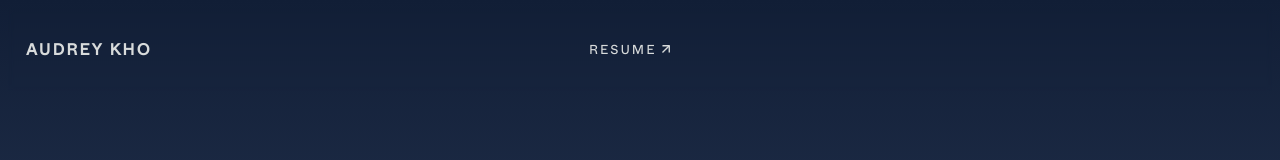
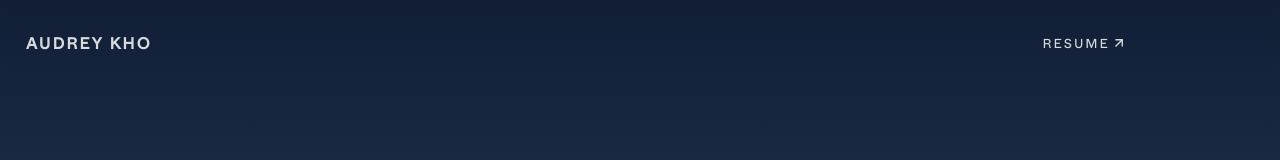
Before and after one commit to audrey-kho/audrey-kho.github.io, a React (Create React App) app: page / in a window 1280 px wide. Shown: the top 160 px of the page. Built offline with nearby package versions, Linux system fonts and the light colour scheme; some icons are missing.

Commit message:
dropdown menu

```diff
--- a/package.json
+++ b/package.json
@@ -7,6 +7,7 @@
     "@testing-library/jest-dom": "^5.14.1",
     "@testing-library/react": "^11.2.7",
     "@testing-library/user-event": "^12.8.3",
+    "clsx": "^1.1.1",
     "react": "^17.0.2",
     "react-dom": "^17.0.2",
     "react-ionicons": "^4.2.0",
--- a/src/App.js
+++ b/src/App.js
@@ -1,22 +1,41 @@
 import LinkArrow from "./assets/LinkArrow";
-import { Mail, LogoLinkedin, LogoGithub, ChevronDownSharp } from "react-ionicons";
+import { Mail, LogoLinkedin, LogoGithub, MenuOutline } from "react-ionicons";
 import About from "./components/About";
-import styled from "styled-components";
+import styled, { keyframes } from "styled-components";
 import Work from "./components/Work";
+import { useState, useEffect, useRef } from "react";
+import clsx from "clsx";
 
 export default function App() {
+  const [open, setOpen] = useState(false);
+  const ref = useRef(null);
+
+  useEffect(() => {
+    const checkIfClickedOutside = e => {
+      if (open && ref.current && !ref.current.contains(e.target)) {
+        setOpen(false)
+      }
+    }
+
+    document.addEventListener("mousedown", checkIfClickedOutside)
+
+    return () => {
+      document.removeEventListener("mousedown", checkIfClickedOutside)
+    }
+  }, [open])
+
   return (
     <>
       <NavStyles>
         <h2>AUDREY KHO</h2>
-        <div className="external">
+        <div className="main-menu">
           <a
             href="https://drive.google.com/file/d/1K4P0W8m9sU6cNN-XS0x6gC4wB7RACUpC/view"
             target="_blank"
             rel="noreferrer"
           >
             RESUME
-            <LinkArrow width={15} height={15} stroke={2}/>
+            <LinkArrow width={15} height={15} stroke={2} />
           </a>
           <a href="mailto:audreyckho@gmail.com" target="_blank" rel="noreferrer">
             <Mail color="#d8dbdb" width="26px" height="24px" />
@@ -28,18 +47,50 @@ export default function App() {
             <LogoGithub color="#d8dbdb" width="24px" height="24px" />
           </a>
         </div>
-        <a>
-          <ChevronDownSharp color="#d8dbdb" width="16px" height="16px"/>
-        </a>
+        <button className="mobile-menu" ref={ref}>
+          <MenuOutline color="#d8dbdb" width="22px" height="22px" onClick={() => {setOpen(!open)}}/>
+
+          <div className={clsx({"mobile-dropdown": true, "hidden": !open})}>
+            <a
+              href="https://drive.google.com/file/d/1K4P0W8m9sU6cNN-XS0x6gC4wB7RACUpC/view"
+              target="_blank"
+              rel="noreferrer"
+              onClick={() => {setOpen(false)}}
+            >
+              RESUME
+            </a>
+            <a href="mailto:audreyckho@gmail.com" target="_blank" rel="noreferrer" onClick={() => {setOpen(false)}}>
+              E-MAIL
+            </a>
+            <a href="https://www.linkedin.com/in/audrey-kho/" target="_blank" rel="noreferrer" onClick={() => {setOpen(false)}}>
+              LINKEDIN
+            </a>
+            <a href="https://github.com/audrey-kho" target="_blank" rel="noreferrer" onClick={() => {setOpen(false)}}>
+              GITHUB
+            </a>
+          </div>
+        </button>
       </NavStyles>
       <About />
-      <Work/>
+      <Work />
       <FooterStyles>
         <h5>&copy; AUDREY KHO 2021</h5>
       </FooterStyles>
     </>
   );
 }
+
+const dropdown = keyframes`
+  from {
+    transform: translateY(-6px);
+    opacity: 0.4;
+  }
+
+  to {
+    transform: translateY(0px);
+    opacity: 1;
+  }
+`
 
 const NavStyles = styled.nav`
   display: flex;
@@ -56,7 +107,7 @@ const NavStyles = styled.nav`
 
   h2 {
     font-size: 16px;
-    margin: 30px 0;
+    margin: 24px 0;
   }
 
   a {
@@ -65,12 +116,68 @@ const NavStyles = styled.nav`
     align-items: flex-start;
   }
 
-  .external {
+  .main-menu {
     display: flex;
     align-items: center;
 
     > * + * {
       margin-left: 22px;
+    }
+
+    @media (max-width: 768px) {
+      display: none;
+    }
+  }
+
+  .mobile-menu {
+    position: relative;
+    display: none;
+    background: none;
+    border: none;
+    padding: 0;
+    border-radius: 3px;
+    transition: 0.3s all;
+
+    svg {
+      padding: 4px 8px 2px;
+    }
+
+    .mobile-dropdown {
+      display: flex;
+      flex-direction: column;
+      align-items: flex-end;
+      font-family: "Whyte", sans-serif;
+      letter-spacing: 1px;
+      position: absolute;
+      top: 50px;
+      right: 0;
+      padding: 6px 16px;
+      background: rgba(22, 38, 66, 0.5);
+      backdrop-filter: blur(4px);
+      box-shadow: 0 0 2px rgba(102, 118, 146, 0.8);
+      border-radius: 6px;
+      pointer-events: none;
+      animation: ${dropdown} 0.2s ease;
+
+      a {
+        margin: 4px 0;
+        padding: 2px;
+        cursor: pointer !important;
+        pointer-events: auto;
+      }
+
+      &.hidden {
+        display: none;
+      }
+    }
+
+    &:hover:not(.mobile-dropdown), &:active, &:focus {
+      box-shadow: 0 0 2px rgba(180, 180, 220, 0.8);
+      // transform: translateY(-1px);
+    }
+
+    @media (max-width: 768px) {
+      display: block;
     }
   }
 `;
```
Also changed, not shown: 1 other file (tests, documents, lock files or other folders).
